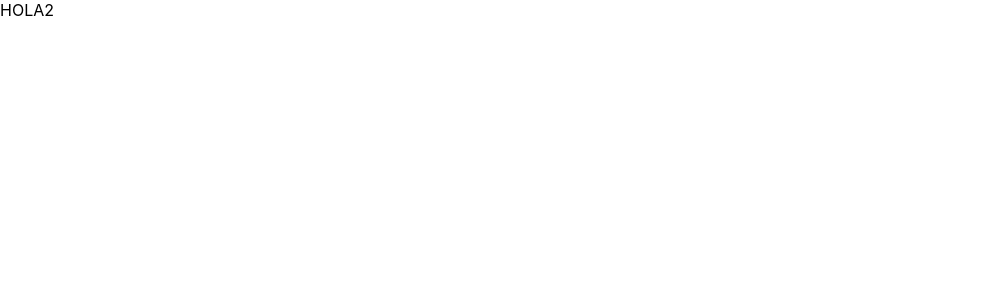
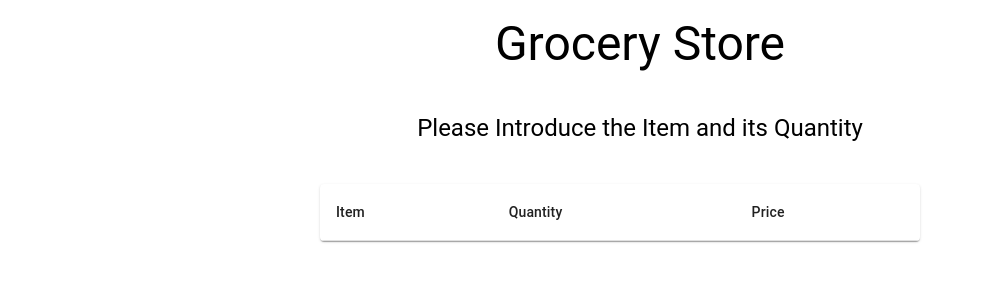
Before and after one commit to josueroque/grocerystore, a React (Create React App) app: page / in a window 1280 px wide. Shown: the top 300 px of the page, without its empty margins (0-983 px from the left). Built offline with nearby package versions, Linux system fonts and the light colour scheme.

Commit message:
Added pricingTable resource

```diff
--- a/src/components/Sales/Sales.jsx
+++ b/src/components/Sales/Sales.jsx
@@ -1,7 +1,28 @@
-import React from "react";
-
+import { Typography } from "@mui/material";
+import React, { useState } from "react";
+import SalesTable from "../SalesTable";
 const Sales = () => {
-  return <div>HOLA2</div>;
+  const [item, setItem] = useState(null);
+  const [quantity, setQuantity] = useState(null);
+  const [priceApplied, setPriceApplied] = useState(null);
+  const [calculations, setCalculations] = useState([]);
+  return (
+    <>
+      <Typography variant='h3' align='center' margin={2}>
+        Grocery Store
+      </Typography>
+      <Typography
+        variant='h5'
+        margin={2}
+        align='center'
+        marginTop={5}
+        marginBottom={5}
+      >
+        Please Introduce the Item and its Quantity
+      </Typography>
+      <SalesTable></SalesTable>
+    </>
+  );
 };
 
 export default Sales;
--- a/src/components/SalesTable/SalesTable.jsx
+++ b/src/components/SalesTable/SalesTable.jsx
@@ -11,10 +11,10 @@ const SalesTable = ({ rows = [] }) => {
   return (
     <TableContainer
       component={Paper}
-      style={{ maxWidth: 600, margin: 50 }}
-      className='SalesTable-component'
+      style={{ maxWidth: 600, align: "center", marginLeft: "25%" }}
+      className='SalesTableContainer'
     >
-      <Table aria-label='simple table'>
+      <Table aria-label='simple table' className='SalesTable'>
         <TableHead>
           <TableRow>
             <TableCell align='left'>Item</TableCell>
```
Also changed, not shown: src/components/Sales/resources.js (added, +16 -0 lines), src/components/SalesTable/SalesTable.css (added).
